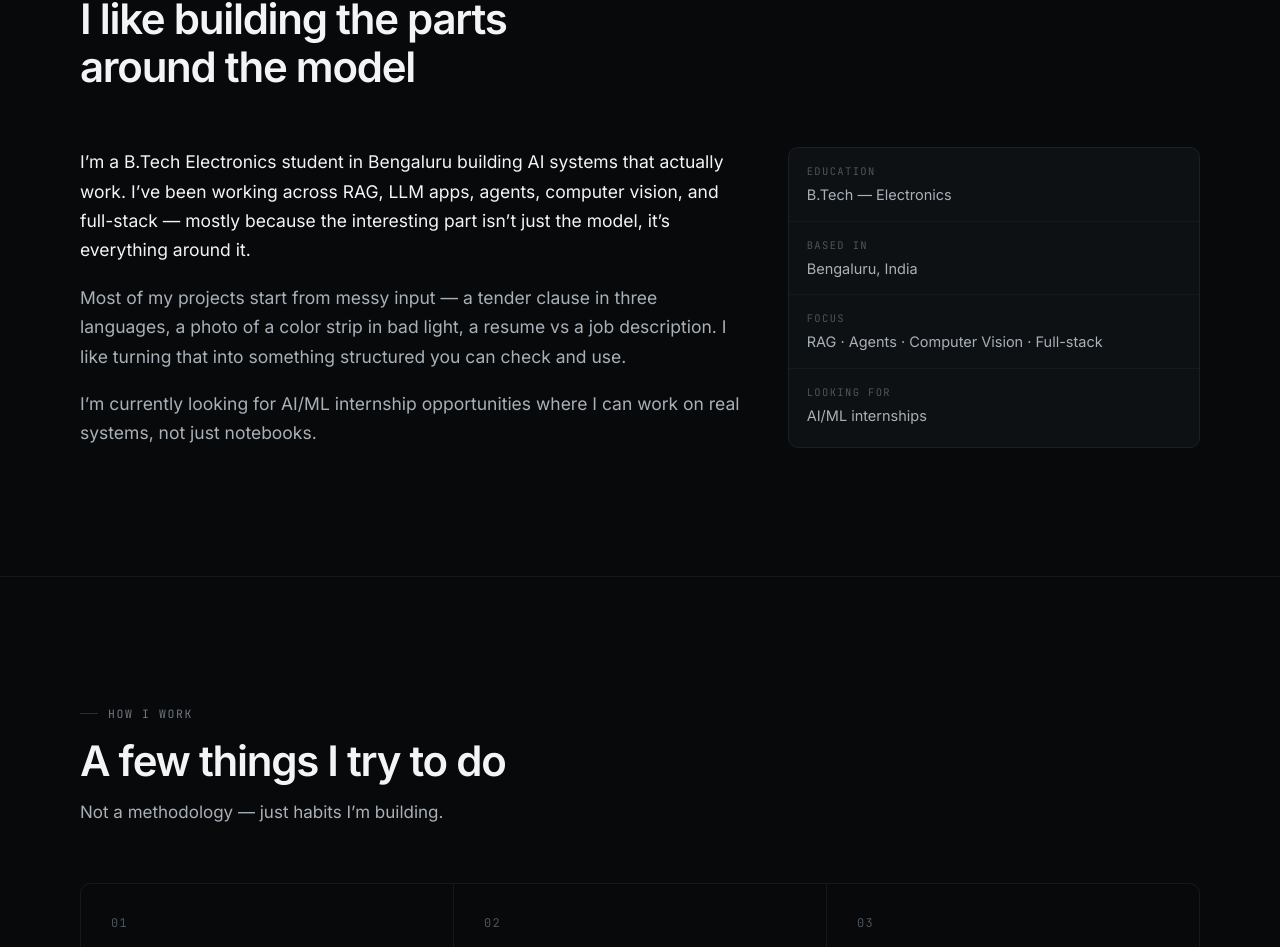
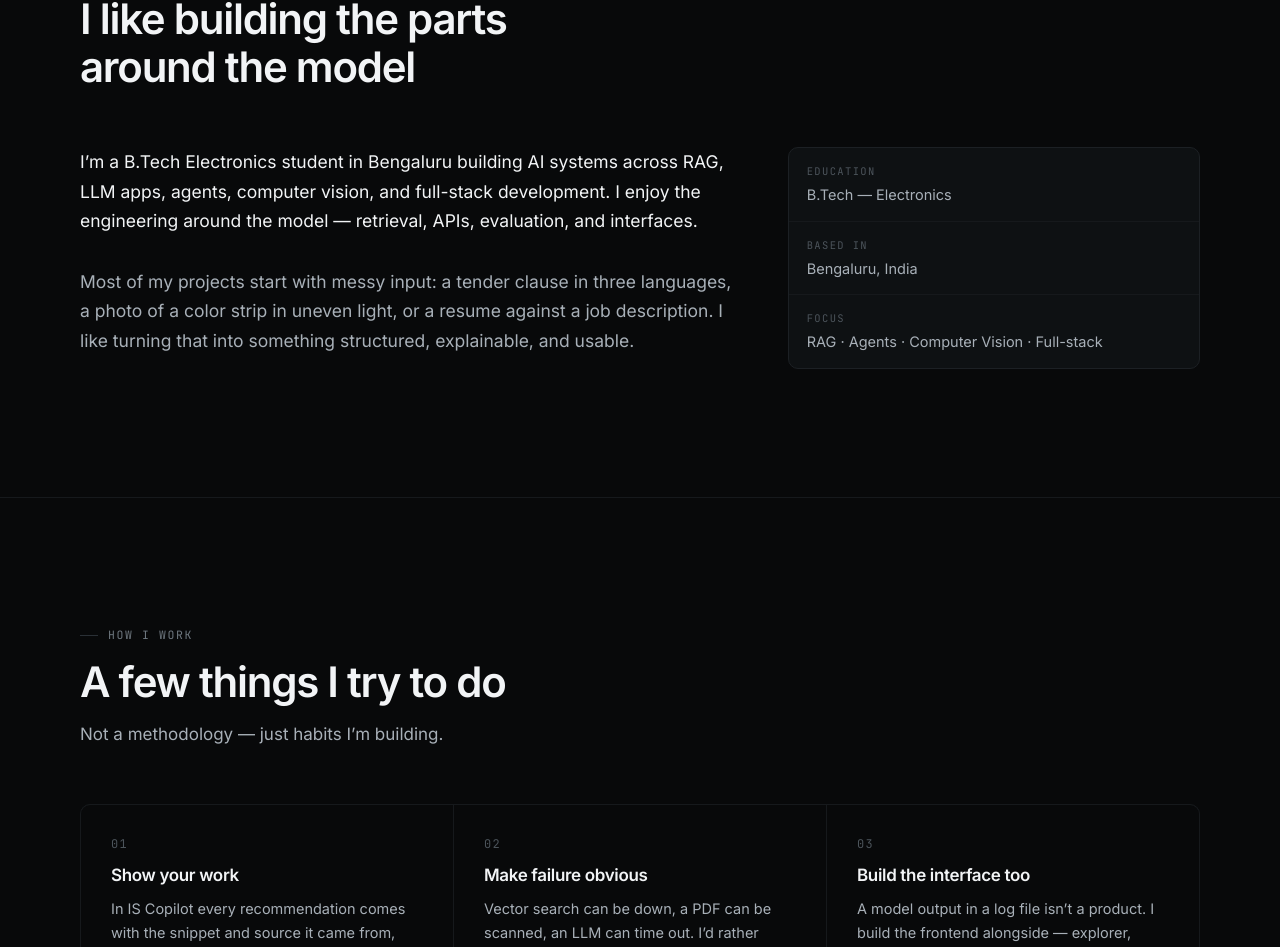
Before and after one commit to rajaryan1111/raj-aryan-portfolio, a React (Vite) app: page / in a window 1280 px wide. Shown: the part 5525-6472 px from the top of the page. Built offline with nearby package versions, Linux system fonts and the light colour scheme.

Commit message:
tighten about section and remove repeated internship copy

```diff
--- a/src/data/content.js
+++ b/src/data/content.js
@@ -55,14 +55,12 @@ export const principles = [
 ]
 
 export const aboutParagraphs = [
-  'I’m a B.Tech Electronics student in Bengaluru building AI systems that actually work. I’ve been working across RAG, LLM apps, agents, computer vision, and full-stack — mostly because the interesting part isn’t just the model, it’s everything around it.',
-  'Most of my projects start from messy input — a tender clause in three languages, a photo of a color strip in bad light, a resume vs a job description. I like turning that into something structured you can check and use.',
-  'I’m currently looking for AI/ML internship opportunities where I can work on real systems, not just notebooks.',
+  'I’m a B.Tech Electronics student in Bengaluru building AI systems across RAG, LLM apps, agents, computer vision, and full-stack development. I enjoy the engineering around the model — retrieval, APIs, evaluation, and interfaces.',
+  'Most of my projects start with messy input: a tender clause in three languages, a photo of a color strip in uneven light, or a resume against a job description. I like turning that into something structured, explainable, and usable.',
 ]
 
 export const aboutFacts = [
   { label: 'Education', value: 'B.Tech — Electronics' },
   { label: 'Based in', value: 'Bengaluru, India' },
   { label: 'Focus', value: 'RAG · Agents · Computer Vision · Full-stack' },
-  { label: 'Looking for', value: 'AI/ML internships' },
 ]
```
